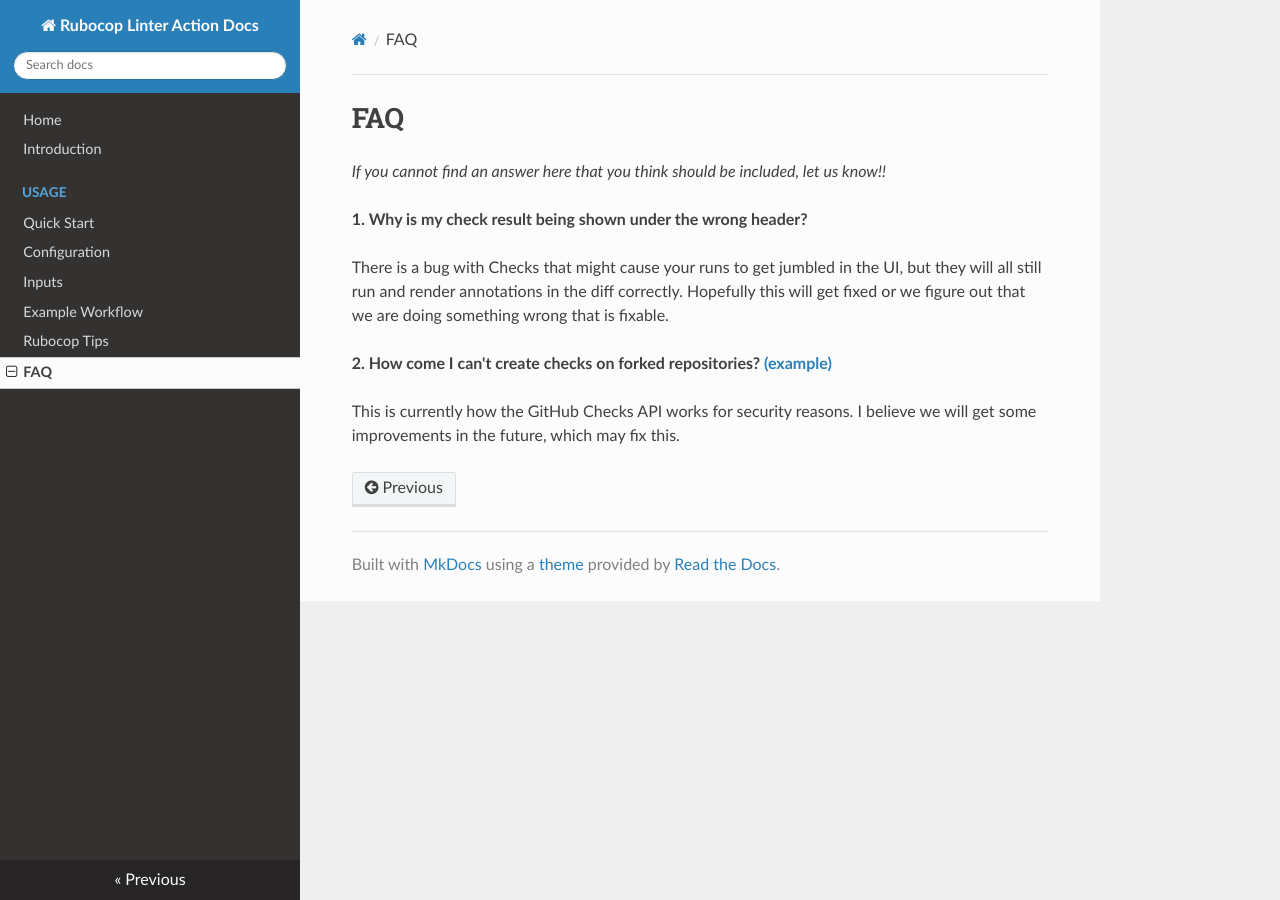
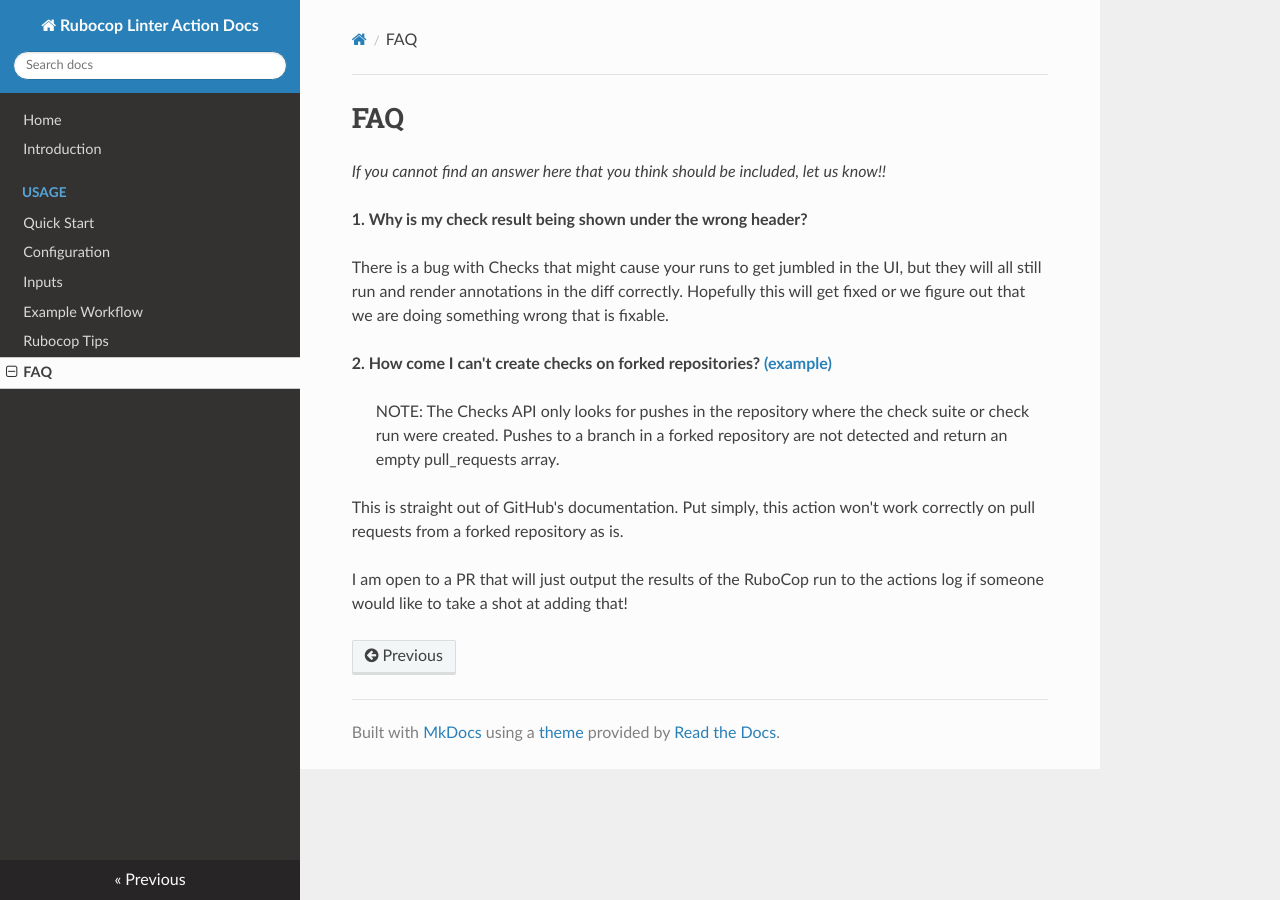
Before and after one commit to andrewmcodes-archive/rubocop-linter-action, an MkDocs documentation site: the page built from docs/faq.md, in a window 1280 px wide. Built offline with MkDocs 1.6.1, drawn with Linux system fonts in a browser that asks for light colours; nearby versions of some CDN libraries.

Commit message:
Add documentation around what will happen if the action is triggered by a pr from a forked repo (#100)
document the issue raised in #68 more clearly

```diff
--- a/docs/faq.md
+++ b/docs/faq.md
@@ -8,4 +8,8 @@ There is a bug with Checks that might cause your runs to get jumbled in the UI,
 
 **2. How come I can't create checks on forked repositories? [(example)](https://github.com/ruby/spec/commit/1cfa9f188e8342993d149807210b6777189cfe3f/checks?check_suite_id=335929828)**
 
-This is currently how the GitHub Checks API works for security reasons. I believe we will get some improvements in the future, which may fix this.
+> NOTE: The Checks API only looks for pushes in the repository where the check suite or check run were created. Pushes to a branch in a forked repository are not detected and return an empty pull_requests array.
+
+This is straight out of GitHub's documentation. Put simply, this action won't work correctly on pull requests from a forked repository as is.
+
+I am open to a PR that will just output the results of the RuboCop run to the actions log if someone would like to take a shot at adding that!
```
Also changed, not shown: README.md (+4 -0 lines).
